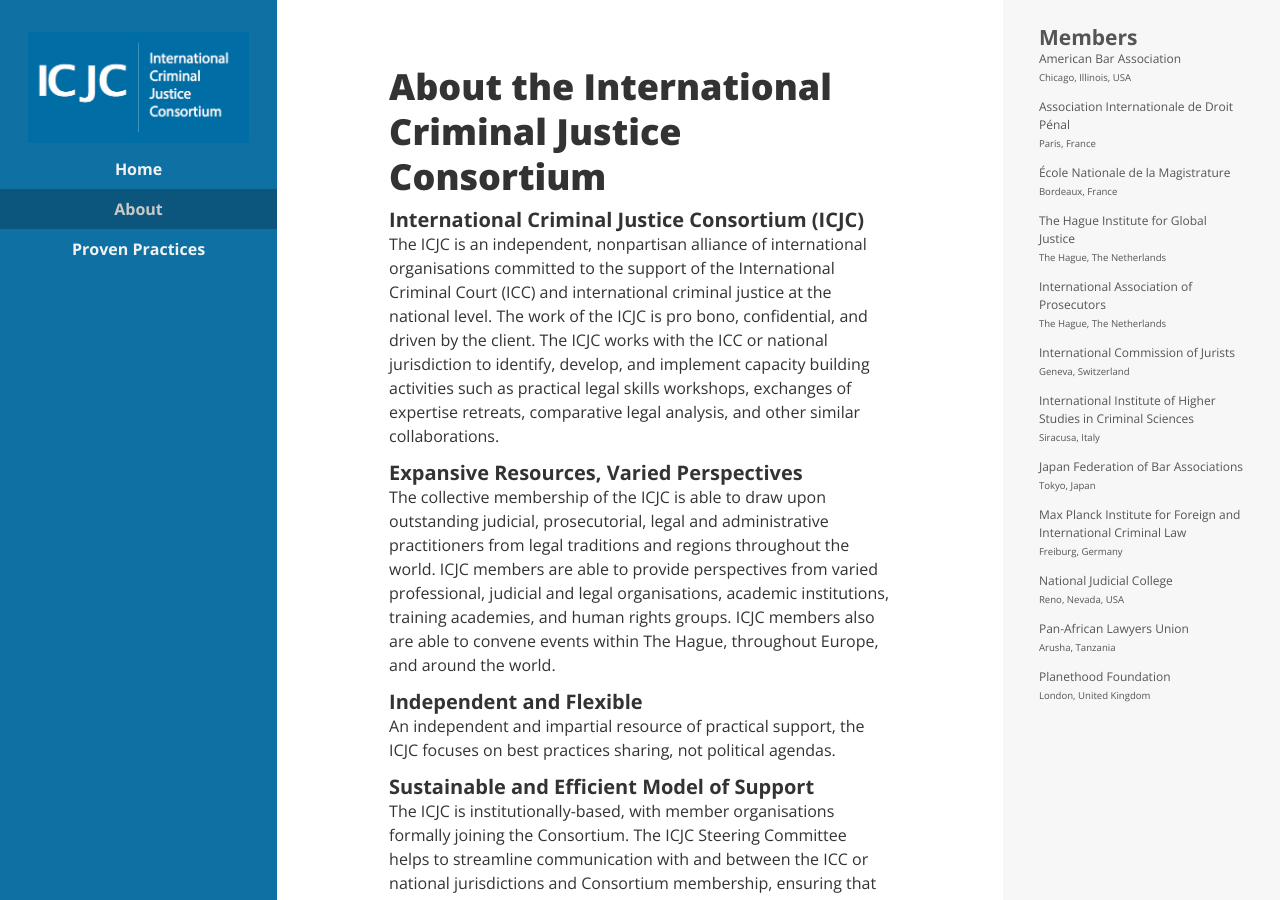
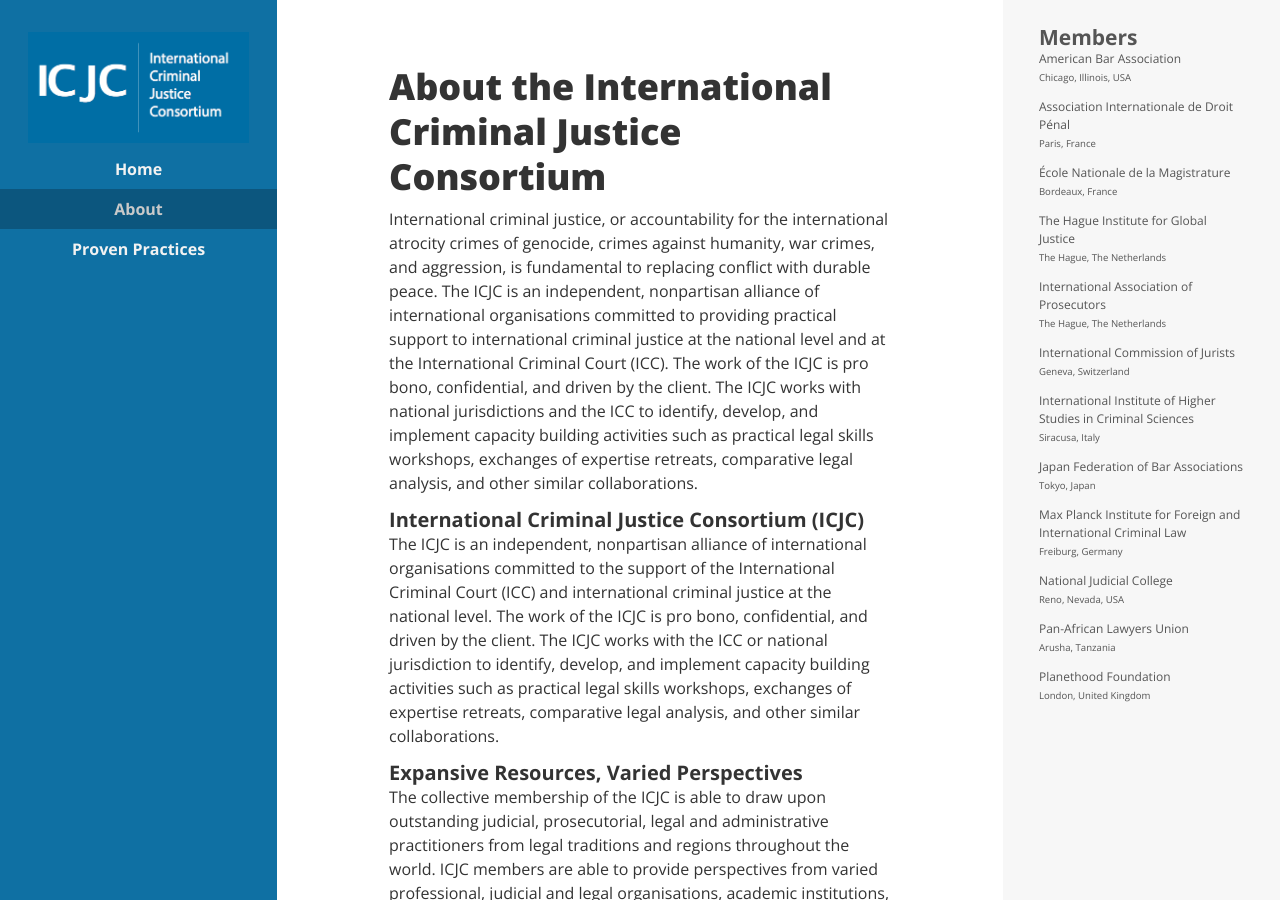
Before and after one commit to ehbrandon/icj-consortium.org, a Jekyll site: the page built from src/about.md, in a window 1280 px wide and 900 px high. Built offline with Jekyll 4.4.1, drawn with Linux system fonts in a browser that asks for light colours; comment, search, counter and statistics services are not loaded; some of the changed lines change nothing that is shown.

Commit message:
update about page copy

```diff
--- a/_config.yml
+++ b/_config.yml
@@ -1,6 +1,7 @@
 sitename: International Criminal Justice Consortium
 url: http://www.icj-consortium.org
 source: src
+port: 4001
 # Dependencies
 markdown: kramdown
 include: ['_pages']
--- a/src/_includes/global/head.html
+++ b/src/_includes/global/head.html
@@ -2,7 +2,7 @@
 <!--[if lt IE 7]>      <html class="no-js lt-ie9 lt-ie8 lt-ie7"> <![endif]-->
 <!--[if IE 7]>         <html class="no-js lt-ie9 lt-ie8"> <![endif]-->
 <!--[if IE 8]>         <html class="no-js lt-ie9"> <![endif]-->
-<!--[if gt IE 8]><!--> <html class="no-js"> <!--<![endif]-->
+<!--[if gt IE 8]><!--> <html class="no-js" lang="en-us"> <!--<![endif]-->
   <head>
 
       <meta charset="utf-8">
--- /dev/null
+++ b/src/_includes/global/page-splash.html
@@ -0,0 +1,12 @@
+{% comment %}Unused - may be deprecated{% endcomment %}
+{% if page.splash %}
+  {% if page.splash contains 'http' %}
+    {% capture url %}{{page.splash}}{% endcapture %}
+  {% else %}
+    {% capture url %}/assets/img/{{page.splash}}/{% endcapture %}
+  {% endif %}
+
+  <div class='splash'>
+    <img src='{{url}}' alt='' />
+  </div>
+{% endif %}
--- a/src/_layouts/default.html
+++ b/src/_layouts/default.html
@@ -2,6 +2,7 @@
 	<body class="{{page.section}}{% if page.category %} {{ page.category | replace: ' ','-' | downcase}}{% endif %}{% if page.categories %} {{page.categories | first}}{% endif %}{% if page.splash_image %} content_splash{% endif %}{% if page.class %} {{page.class}}{% endif %}">
 
 		{% include nav/nav-side-left.html %}
+				{% include global/page-splash.html %}
 		{{content}}
 		{% include nav/nav-side-right.html %}
 		{% include global/scripts.html %}
--- a/src/about.md
+++ b/src/about.md
@@ -3,6 +3,7 @@
 permalink: /about/
 layout: article
 ---
+International criminal justice, or accountability for the international atrocity crimes of genocide, crimes against humanity, war crimes, and aggression, is fundamental to replacing conflict with durable peace. The ICJC is an independent, nonpartisan alliance of international organisations committed to providing practical support to international criminal justice at the national level and at the International Criminal Court (ICC). The work of the ICJC is pro bono, confidential, and driven by the client. The ICJC works with national jurisdictions and the ICC to identify, develop, and implement capacity building activities such as practical legal skills workshops, exchanges of expertise retreats, comparative legal analysis, and other similar collaborations.
 
 ##### International Criminal Justice Consortium (ICJC)
 
```
Also changed, not shown: src/assets/css/screen.scss (+11 -0 lines), src/assets/img/14389803236_4e5a3c504a_k.jpg (added), 6 other files.
